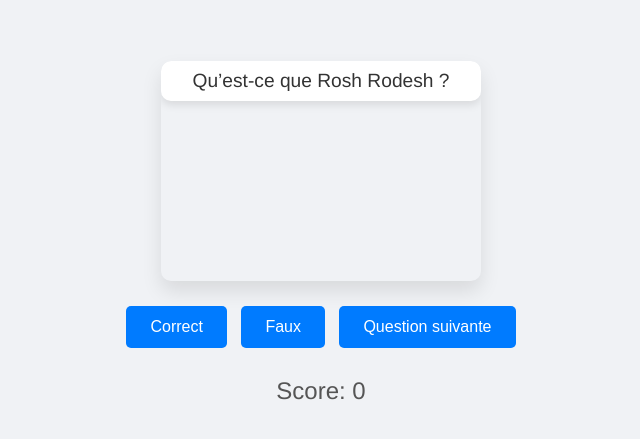
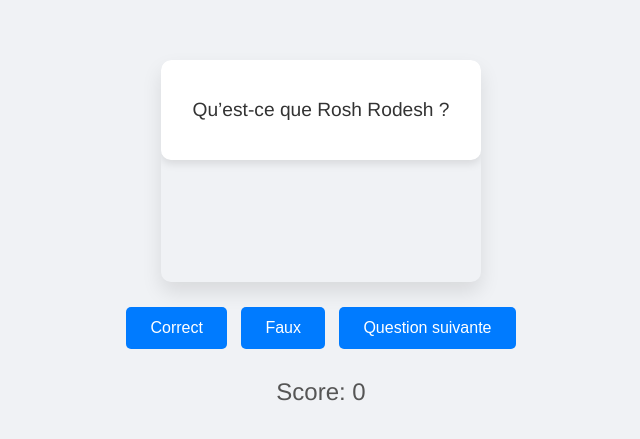
Before and after one commit to Nikbaruch/bethdin-quiz, a plain HTML site: page index.html in a window 1280 px wide. Shown: the part 165-604 px from the top of the page, without its empty margins (319-959 px from the left). Drawn offline with Linux system fonts and the light colour scheme.

Commit message:
Update style.css

```diff
--- a/style.css
+++ b/style.css
@@ -39,9 +39,8 @@ body {
 }
 
 .card-front, .card-back {
-    position: absolute;
-    width: 100%;
-    height: 100%;
+    position: relative;
+
     backface-visibility: hidden;
     border-radius: 10px;
     padding: 20px;
```
